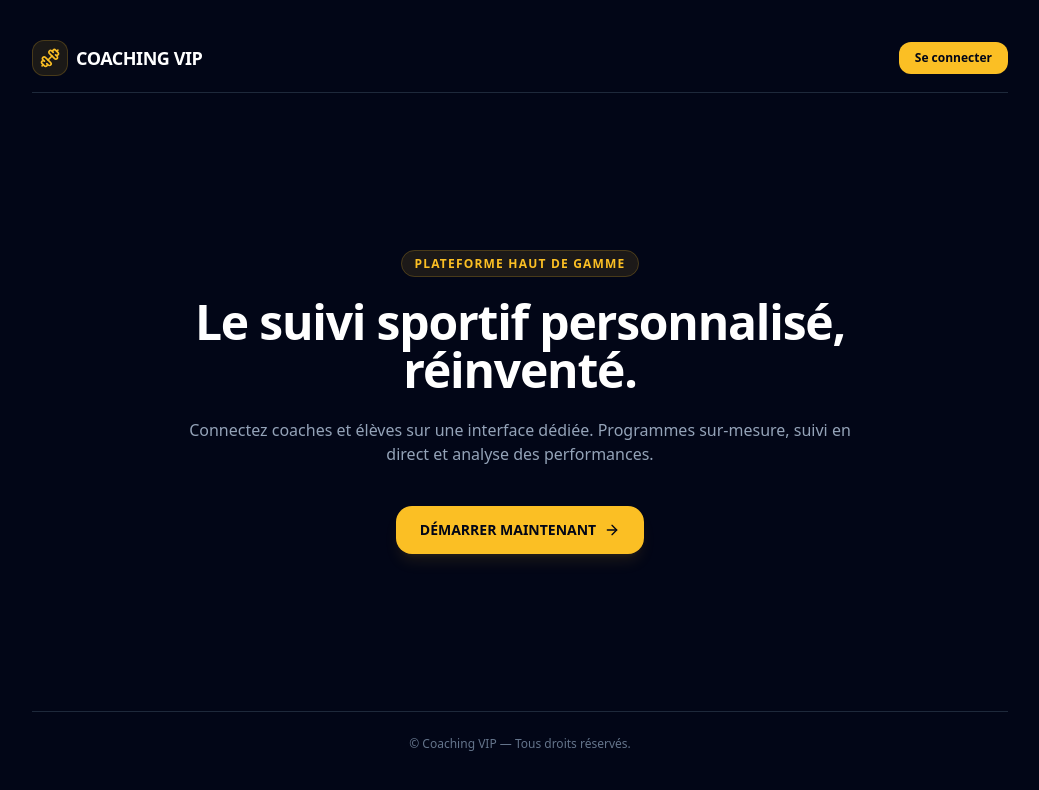
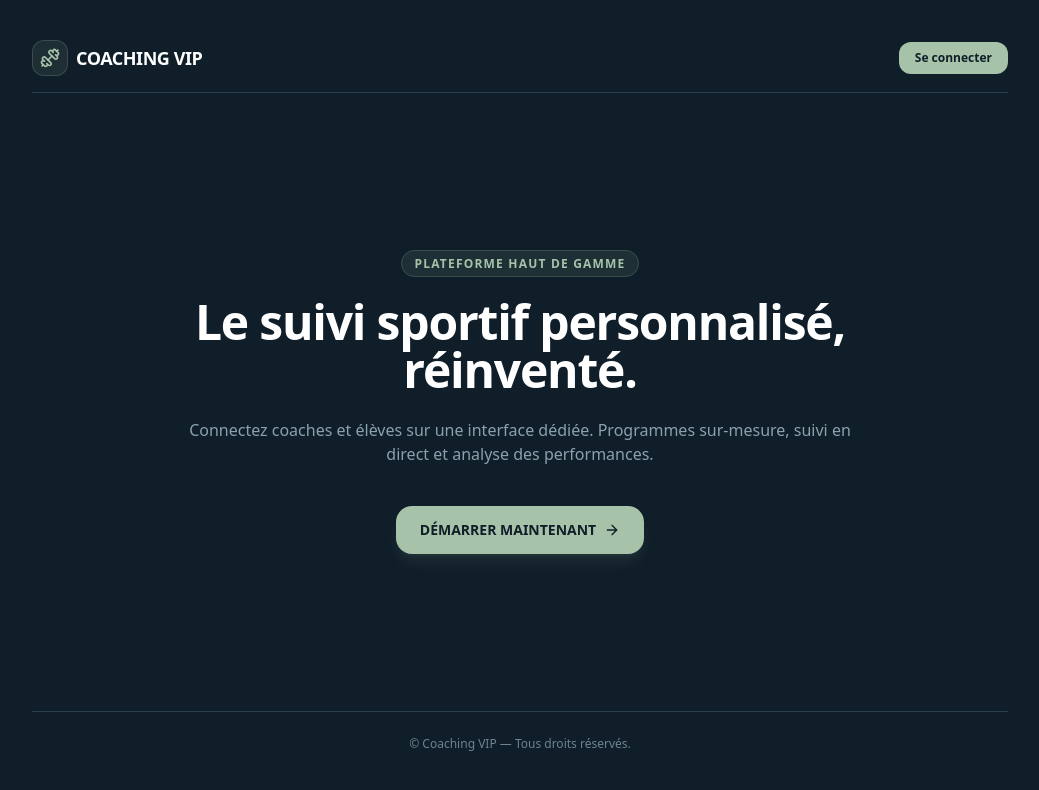
Before and after one commit to Juez34/coaching-vip, a Next.js app: page / in a window 1280 px wide. Shown: the top 790 px of the page, without its empty margins (120-1159 px from the left). Built offline with nearby package versions, Linux system fonts and the light colour scheme; no server answers.

Commit message:
Refresh app palette with slate and sage tones (#20)

```diff
--- a/tailwind.config.js
+++ b/tailwind.config.js
@@ -5,7 +5,37 @@ module.exports = {
     "./components/**/*.{js,ts,jsx,tsx,mdx}",
   ],
   theme: {
-    extend: {},
+    extend: {
+      colors: {
+        slate: {
+          50: "#f4f7f7",
+          100: "#e5ecee",
+          200: "#c9d7dc",
+          300: "#aabdc5",
+          400: "#8aa2ac",
+          500: "#6d8590",
+          600: "#536b76",
+          700: "#3d535e",
+          800: "#293f4a",
+          850: "#213641",
+          900: "#182b36",
+          950: "#101e29",
+        },
+        amber: {
+          50: "#f4f7f2",
+          100: "#e8efe5",
+          200: "#d4e2d2",
+          300: "#bdd4be",
+          400: "#a6c3a9",
+          500: "#8cad92",
+          600: "#6f9076",
+          700: "#57765f",
+          800: "#3f5d48",
+          900: "#2a4332",
+          950: "#182b1f",
+        },
+      },
+    },
   },
   plugins: [],
 };
```
